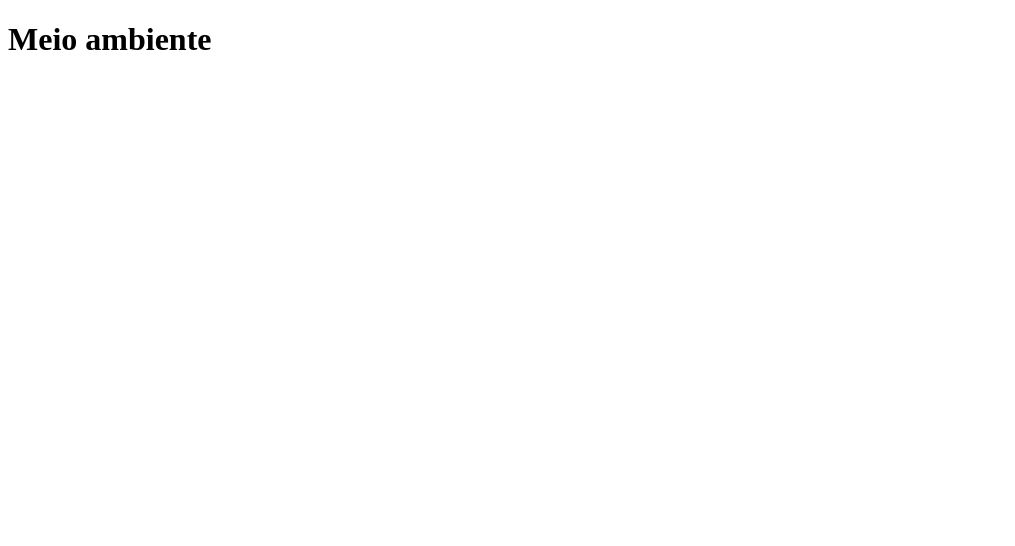
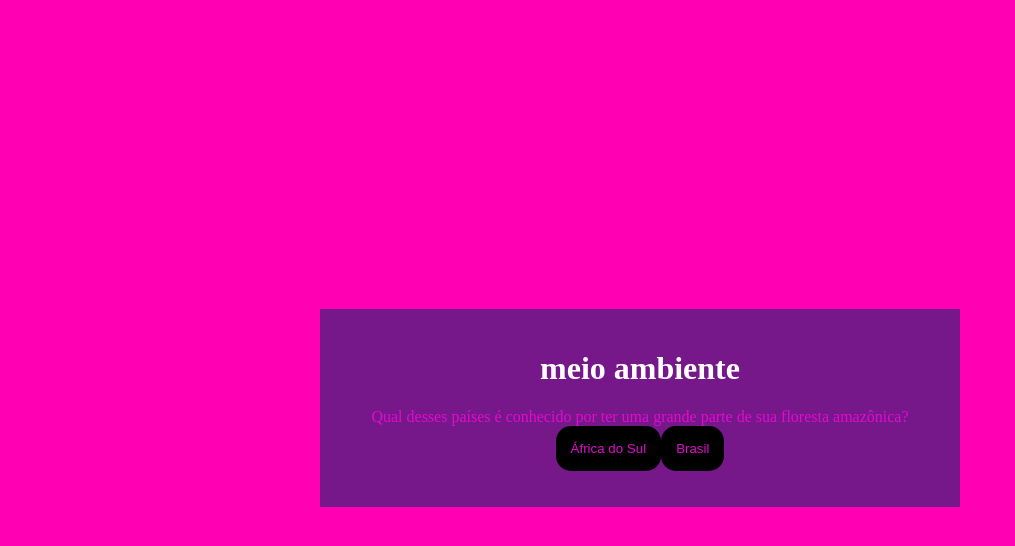
Before and after one commit to alunocleverton/projeto-2trimestre, a plain HTML site: page index.html in a window 1280 px wide. Shown: the whole page, without its empty margins (0-1015 px from the left). Drawn offline with Linux system fonts and the light colour scheme.

Commit message:
Add files via upload

```diff
--- a/index.html
+++ b/index.html
@@ -4,15 +4,17 @@
     <meta charset="UTF-8">
     <meta name="viewport" content="width=device-width, initial-scale=1.0">
     <link rel="stylesheet" href="style.css">
-    <title>Document</title>
+    <title>meio ambiente</title>
 </head>
 <body>
-<div class="caixa-principal">
-    <h1>Meio ambiente</h1>
-    <div class="caixa-pergunta"></div>
-    <div class="caixa-alternativas"></div>
-    <div class="caixa-resultado"></div>
-    <p class="texto-resultado"></p>
-</div>
+    <div class="caixa-principal">
+        <h1>meio ambiente</h1>
+        <div class="caixa-perguntas"></div>
+        <div class="caixa-alternativas"></div>
+        <div class="caixa-resultado">
+            <p class="texto-resultado"></p>
+        </div>
+    </div>
+    <script src="script.js"></script>
 </body>
 </html>
--- a/script.js
+++ b/script.js
@@ -1,39 +1,113 @@
 const caixaPrincipal = document.querySelector(".caixa-principal");
-const caixaPergunta = document.querySelector(".caixa-pergunta");
-const caixaAlternativas = document.querySelector("caixa-alternativas");
+const caixaPerguntas = document.querySelector(".caixa-perguntas");
+const caixaAlternativas = document.querySelector(".caixa-alternativas");
 const caixaResultado = document.querySelector(".caixa-resultado");
 const textoResultado = document.querySelector(".texto-resultado");
-const perguntas [
 
+const perguntas = [
     {
-        enunciado:"Qual é uma das principais causas do aquecimento global?",
-        alternativa:[
-            "Redução das temperaturas oceânicas"
-            "Emissão de gases de efeito estufa"
+        enunciado: "Qual desses países é conhecido por ter uma grande parte de sua floresta amazônica?",
+        alternativas: [
+            {
+                texto: "África do Sul",
+                afirmacao: "errado"
+            },
+            {
+                texto: "Brasil",
+                afirmacao: "correto"
+            }
         ]
+    },
+    {
+        enunciado: "O que é a biodiversidade?",
+        alternativas: [
+            {
+                texto: "A quantidade de água disponível em um ecossistema",
+                afirmacao: "errado"
+            },
+            {
+                texto: "A variedade de espécies em um ecossistema",
+                afirmacao: "correto"
+            }
+        ]
+    },
+    {
+        enunciado: " Qual é uma das principais causas do desmatamento??",
+        alternativas: [
+            {
+                texto: "Conservação de áreas naturais",
+                afirmacao: "errado"
+            },
+            {
+                texto: "Agricultura e pecuária",
+                afirmacao: "correto"
+            }
+        ]
+    },
+    {
+        enunciado: "Qual destes é um recurso renovável?",
+        alternativas: [
+            {
+                texto: "Petróleo",
+                afirmacao: "errado"
+            },
+            {
+                texto: "Energia solar",
+                afirmacao: "correto"
+            }
+        ]
+    },
+    {
+        enunciado: "Qual é o impacto do plástico no meio ambiente?",
+        alternativas: [
+            {
+                texto: "Melhora a qualidade da água",
+                afirmacao: "errado"
+            },
+            {
+                texto: " Polui os oceanos e pode prejudicar a vida marinha",
+                afirmacao: "correto"
+            }
+        ]
+    },
+];
+
+
+let atual = 0;
+let perguntaAtual;
+let historiaFinal = "";
+
+function mostraPergunta() {
+    if (atual >= perguntas.length) {
+        mostraResultado();
+        return;
     }
+    perguntaAtual = perguntas[atual];
+    caixaPerguntas.textContent = perguntaAtual.enunciado;
+    caixaAlternativas.textContent = "";
+    mostraAlternativas();
+}
 
-    {
-        enunciado:"Qual é o principal fator que contribui para o desmatamento das florestas tropicais?",
-        alternativa:[
-            "Mudanças climáticas"
-            "Urbanização"
-        ]
+function mostraAlternativas() {
+    for (const alternativa of perguntaAtual.alternativas) {
+        const botaoAlternativas = document.createElement("button");
+        botaoAlternativas.textContent = alternativa.texto;
+        botaoAlternativas.addEventListener("click", () => respostaSelecionada(alternativa));
+        caixaAlternativas.appendChild(botaoAlternativas);
     }
+}
 
-    {
-        enunciado:"Qual das seguintes ações contribui para a redução da pegada de carbono de uma pessoa?",
-        alternativa:[
-            "Uso de energia renovável"
-            "Consumo de carne vermelha"
-        ]
-    }
+function respostaSelecionada(opcaoSelecionada) {
+    const afirmacoes = opcaoSelecionada.afirmacao;
+    historiaFinal += afirmacoes + " ";
+    atual++;
+    mostraPergunta();
+}
 
-    {
-        enunciado:"Qual é o principal impacto ambiental da exploração excessiva de recursos hídricos subterrâneos?",
-        alternativa:[
-            "Escassez de água potável"
-            "Desertificação"
-        ]
-    }
-]
+function mostraResultado() {
+    caixaPerguntas.textContent = "Em 2049...";
+    textoResultado.textContent = historiaFinal;
+    caixaAlternativas.textContent = "";
+}
+
+mostraPergunta();
--- a/style.css
+++ b/style.css
@@ -1,15 +1,43 @@
-:root:{
---cor-fundo:#888888;
---cor-principal:#922222;
---cor-secundaria:#752525;
---cor-destaque:#ffffff;
---cor-texto:#000000;
+:root{
+    --cor-fundo: #ff00b3 ;
+    --cor-principal: #77188a ;
+    --cor-secundaria: #000000;
+    --cor-destaque: #ffffff;
+    --cor-texto: #e20ad0;
+
 }
 
-bory{
-    background-color:var(--cor-fundo);
-    color:var(--cor-texto);
-    display:flex;
-    justify-content:center;
+body {
+    background-color: var(--cor-fundo);
+    color: var(--cor-texto);
+    display: flex;
+    justify-content: center;
+    align-items: center;
+    min-height: 100vh;
+}
 
+.caixa-principal{
+    background-color: var(--cor-principal);
+    width: 90%;
+    max-width: 600px;
+    text-align: center;
+    padding: 20px;
 }
+
+h1{
+    color: var(--cor-destaque);
+}
+
+button {
+    background-color: var(--cor-secundaria);
+    color: var(--cor-texto);
+    border: none;
+    border-radius: 15px;
+    padding: 15px;
+    transition: background-color 0.3s;
+}
+
+button:hover{
+    background-color: var(--cor-destaque);
+    color: var(--cor-principal);
+}
```
